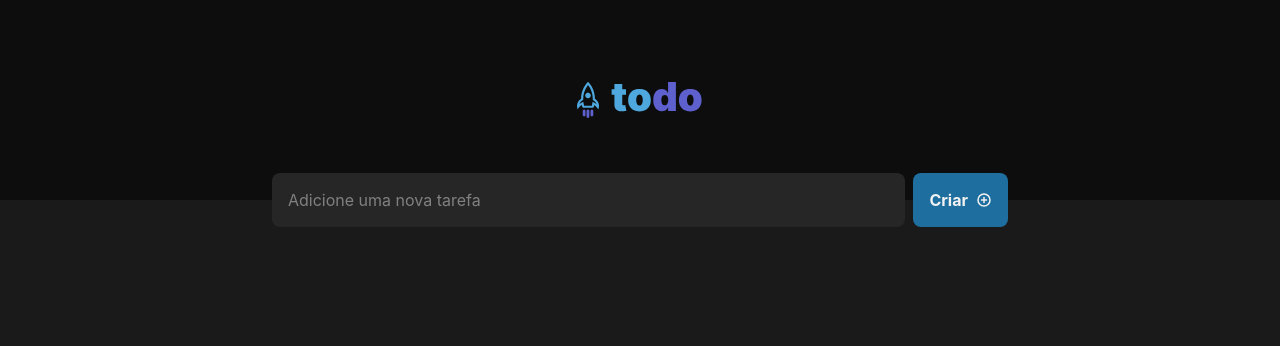
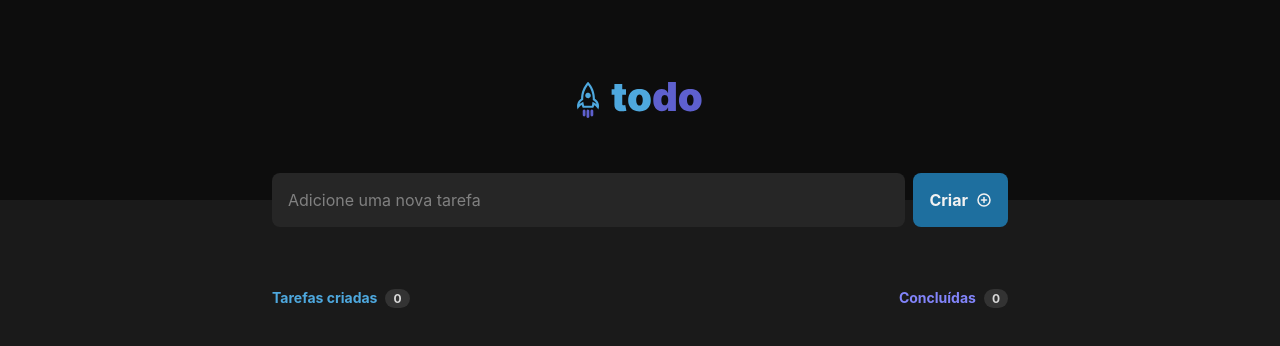
Before and after one commit to rafinhaa/todo-list, a React app: page / in a window 1280 px wide. Shown: the top 346 px of the page. Built offline with nearby package versions, Linux system fonts and the light colour scheme; the HTML template or start-up script is replaced by a standard one.

Commit message:
feat: Cria componente Todo

```diff
--- a/src/App.tsx
+++ b/src/App.tsx
@@ -1,5 +1,7 @@
 import { Header } from "./components/Header";
 import { Form } from "./components/Form";
+import { Todo } from "./components/Todo";
+
 import "./global.css";
 
 function App() {
@@ -7,6 +9,7 @@
     <div>
       <Header />
       <Form />
+      <Todo />
     </div>
   );
 }
--- /dev/null
+++ b/src/components/Todo/index.tsx
@@ -0,0 +1,21 @@
+import { EmptyTodo } from "../EmptyTodo";
+import styles from "./styles.module.css";
+
+export const Todo = () => {
+  return (
+    <div className={styles.container}>
+      <header>
+        <div className={styles.contentLeft}>
+          <p>
+            Tarefas criadas<span>0</span>
+          </p>
+        </div>
+        <div className={styles.contentRight}>
+          <p>
+            Concluídas<span>0</span>
+          </p>
+        </div>
+      </header>
+    </div>
+  );
+};
--- /dev/null
+++ b/src/components/Todo/styles.module.css
@@ -0,0 +1,43 @@
+.container {
+  display: flex;
+  position: absolute;
+  flex-direction: column;
+  align-items: center;
+  justify-content: center;
+  width: 100%;
+  margin-top: 5.688rem;
+}
+
+.container header {
+  max-width: 46rem;
+  width: 100%;
+  display: flex;
+  align-items: center;
+  justify-content: space-between;
+  margin-bottom: 1.5rem;
+}
+
+.contentLeft {
+  color: var(--blue);
+  font-weight: 700;
+  font-size: 0.875rem;
+  line-height: 1.063;
+}
+
+.contentRight {
+  color: var(--purple);
+  font-weight: 700;
+  font-size: 0.875rem;
+  line-height: 1.063;
+}
+
+.container header div p span {
+  color: var(--gray-200);
+  background-color: var(--gray-400);
+  padding: 2px 8px;
+  border-radius: 999px;
+  font-weight: 700;
+  font-size: 12px;
+  line-height: 0.938;
+  margin-left: 0.5rem;
+}
```
